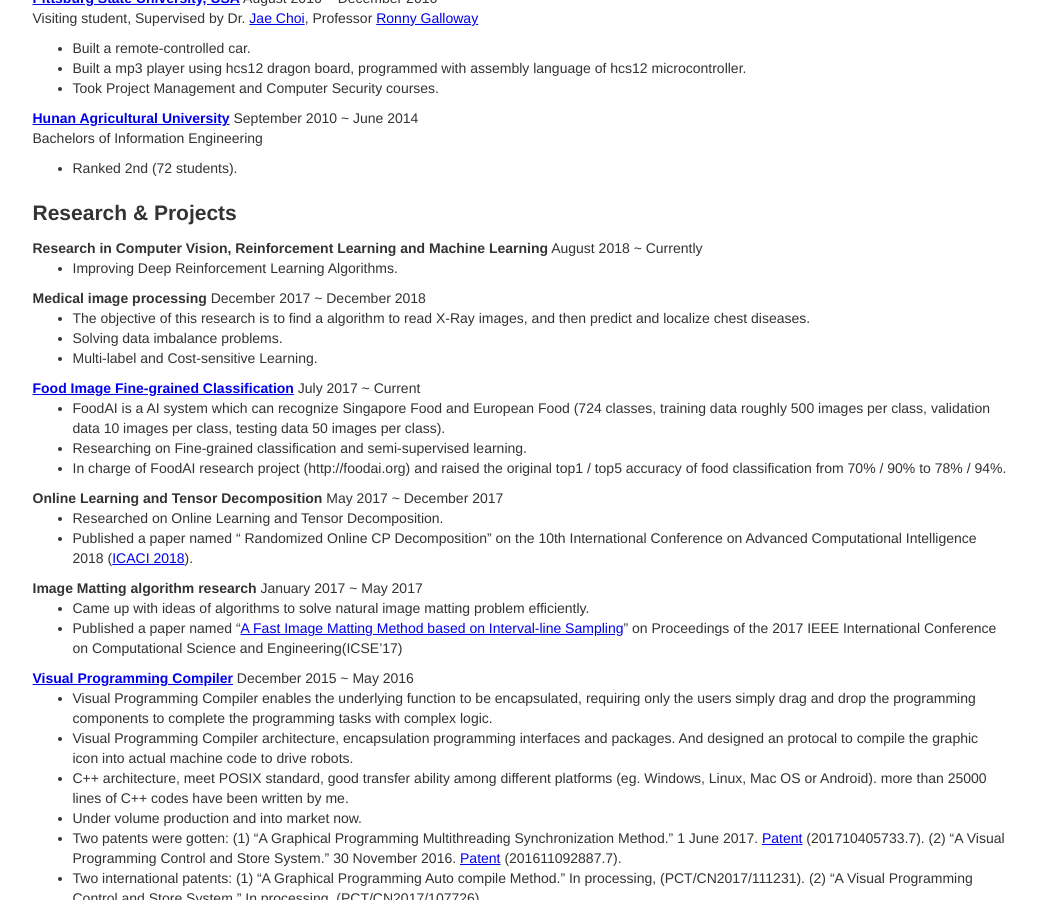
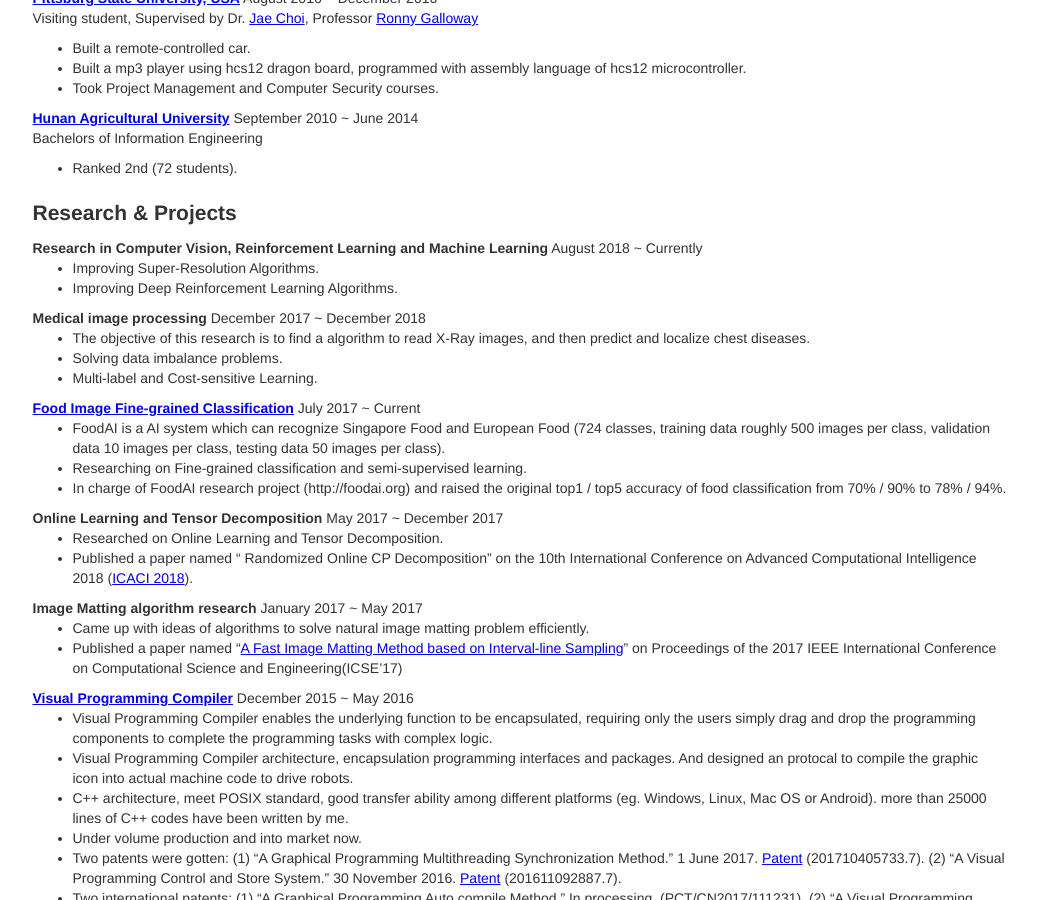
Before and after one commit to billhhh/whblog-omega, a Jekyll site: the page res/index.html, which Jekyll copies as it is, in a window 1280 px wide and 900 px high, scrolled down 1832 px. Shown: the whole window, without its empty margins (120-1157 px from the left). Built offline with Jekyll 4.4.1, drawn with Linux system fonts in a browser that asks for light colours.

Commit message:
Update index.html

```diff
--- a/res/index.html
+++ b/res/index.html
@@ -258,6 +258,9 @@
         <strong>Research in Computer Vision, Reinforcement Learning and Machine Learning</strong>
     <span class="time">August 2018 ~ Currently</span>
         <ul>
+          <li>
+            Improving Super-Resolution Algorithms.
+          </li>
           <li>
             Improving Deep Reinforcement Learning Algorithms.
           </li>
```
